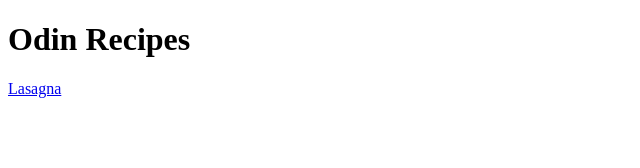
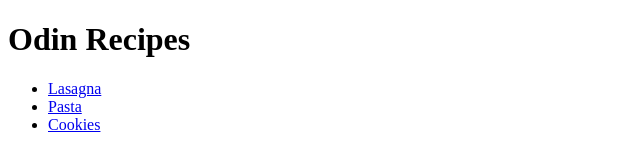
Before and after one commit to Victor-Pad/odin-recipes2, a plain HTML site: page index.html in a window 1280 px wide. Shown: the whole page, without its empty margins (0-640 px from the left). Drawn offline with Linux system fonts and the light colour scheme.

Commit message:
Add classes

```diff
--- a/index.html
+++ b/index.html
@@ -3,10 +3,15 @@
     <head>
         <meta charset="UTF-8">
         <title>Odin Recipes</title>
+        <link rel="stylesheet" href="styles.css">
     </head>
 
     <body>
         <h1>Odin Recipes</h1>
-        <a href="/recipes/lasagna.html">Lasagna</a>
+        <ul class="recipe-list">
+            <li><a href="/recipes/lasagna.html">Lasagna</a></li>
+            <li><a href="/recipes/pasta.html">Pasta</a></li>
+            <li><a href="/recipes/cookies.html">Cookies</a></li>
+        </ul>
     </body>
 </html>
```
